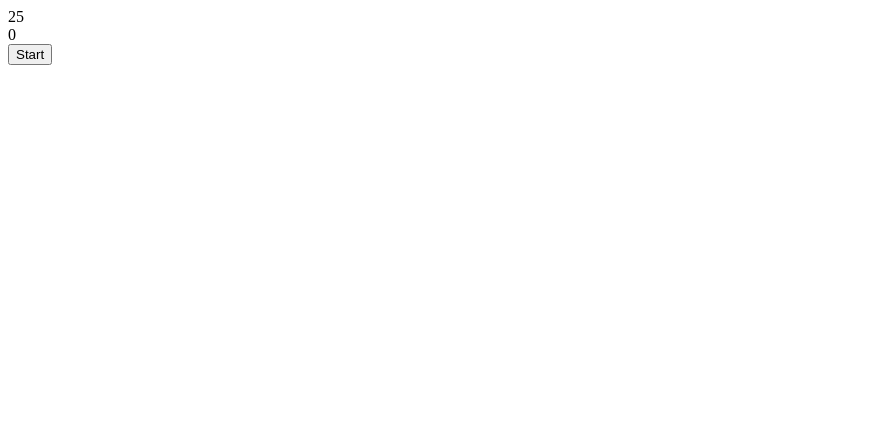
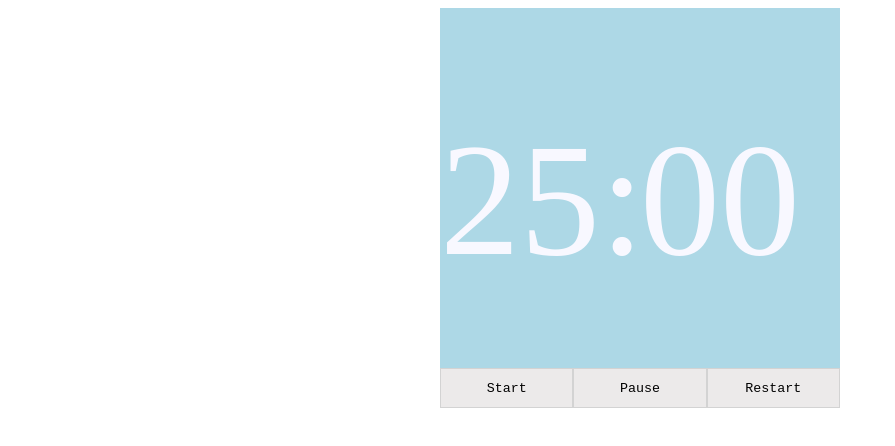
Before and after one commit to haidarknightfury/LittleDevs, a plain HTML site: page Timer/index.html in a window 1280 px wide. Shown: the whole page, without its empty margins (0-895 px from the left). Drawn offline with Linux system fonts and the light colour scheme.

Commit message:
add changes to style

```diff
--- /dev/null
+++ b/Timer/index.css
@@ -0,0 +1,53 @@
+#time {
+    display: flex;
+    width: 400px;
+    height: 400px;
+    background: lightblue;
+    margin: auto;
+    position: relative;
+    color: ghostwhite;
+}
+
+#minute {
+    position: absolute;
+    width: 40%;
+    top: 25%;
+    font-size: 10em;
+}
+
+#dot {
+    position: absolute;
+    width: 10%;
+    left: 40%;
+    top: 25%;
+    font-size: 10em;
+}
+
+#second {
+    position: absolute;
+    left: 50%;
+    width: 50%;
+    top: 25%;
+    font-size: 10em;
+}
+
+.btn-container{
+    position: absolute;
+    bottom: 0;
+    right: 0;
+    left: 0;
+    background: lightgrey;
+    height: 10%;
+    display: flex;
+}
+
+.btn{
+    flex: 33;
+    background: #eceaea;
+    border: 1px solid lightgrey;
+    font-family: monospace;
+}
+
+.btn:hover{
+    background: lightslategray;
+}
--- a/Timer/index.html
+++ b/Timer/index.html
@@ -1,12 +1,24 @@
 <!DOCTYPE html>
 <html>
+
 <head>
 	<title>Timer</title>
+	<link rel="stylesheet" href="index.css">
 </head>
+
 <body>
-	<div id="minute"></div>
-	<div id="second"></div>
-	<button id="btn-start">Start</button>
+	<div id="time">
+		<div id="minute"></div>
+		<div id="dot">:</div>
+		<div id="second"></div>
+		<div class="btn-container">
+			<button class="btn" id="btn-start">Start</button>
+			<button class="btn" id="btn-pause">Pause</button>
+			<button class="btn" id="btn-restart">Restart</button>
+		</div>
+	</div>
+
 	<script type="text/javascript" src="index.js"></script>
 </body>
+
 </html>
--- a/Timer/index.js
+++ b/Timer/index.js
@@ -1,19 +1,34 @@
-var min = 25;
-var sec = 0;
+var min;
+var sec;
 
 var minElement = document.getElementById("minute");
 var secElement = document.getElementById("second");
-var btnStartElement = document.getElementById("btn-start")
+var btnStartElement = document.getElementById("btn-start");
+var btnPauseElement = document.getElementById("btn-pause")
+var btnRestartElement = document.getElementById("btn-restart")
 
 btnStartElement.addEventListener("click",start,true);
+btnPauseElement.addEventListener("click",pause,true);
+btnRestartElement.addEventListener("click",restart,true);
+
+var intervalID;
 
 function init(){
+	min =25;
+	sec=0;
 	minElement.innerHTML = min;
-	secElement.innerHTML = sec;
+	secElement.innerHTML = sec+"0";
 }
 
 function start(){
-	setInterval(updateTimer,1000);
+	intervalID = setInterval(updateTimer,1000);
+}
+function pause(){
+    clearInterval(intervalID);
+}
+
+function restart(){
+	init();
 }
 
 function updateTimer(){
```
